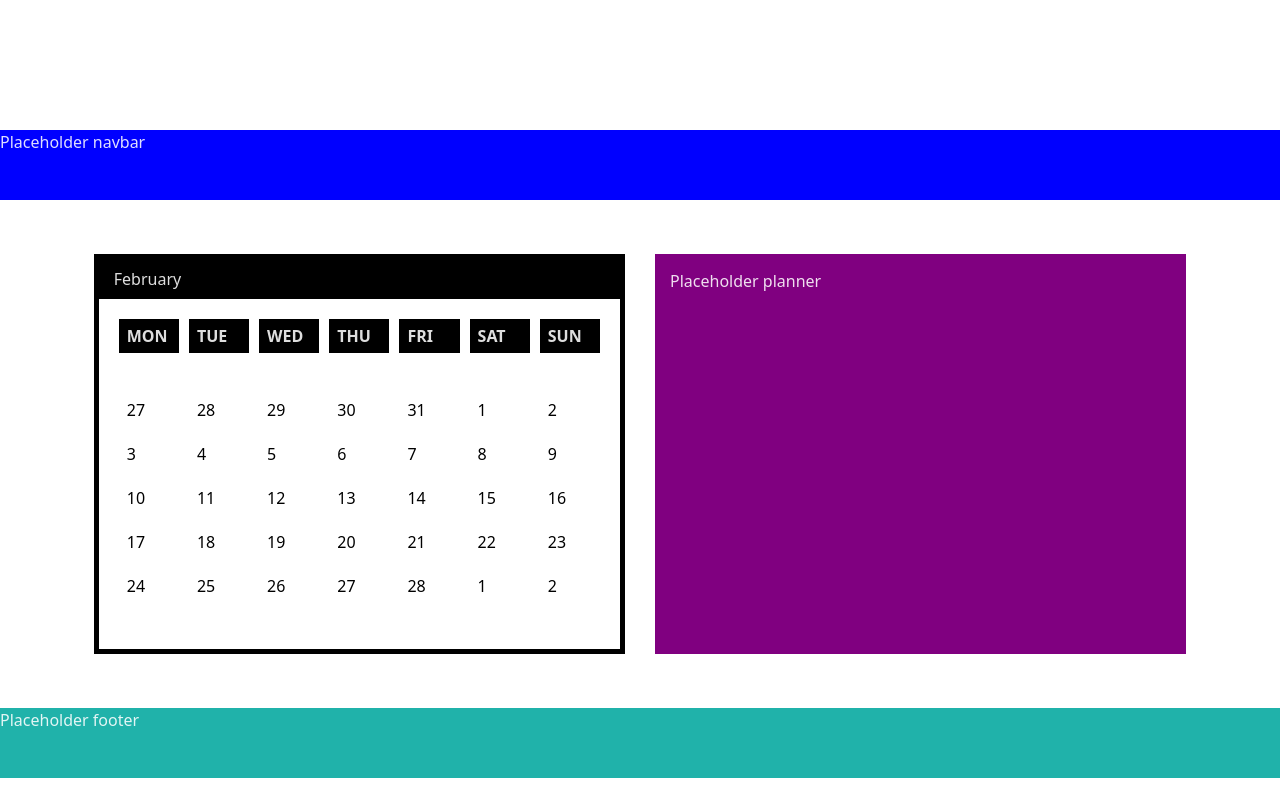
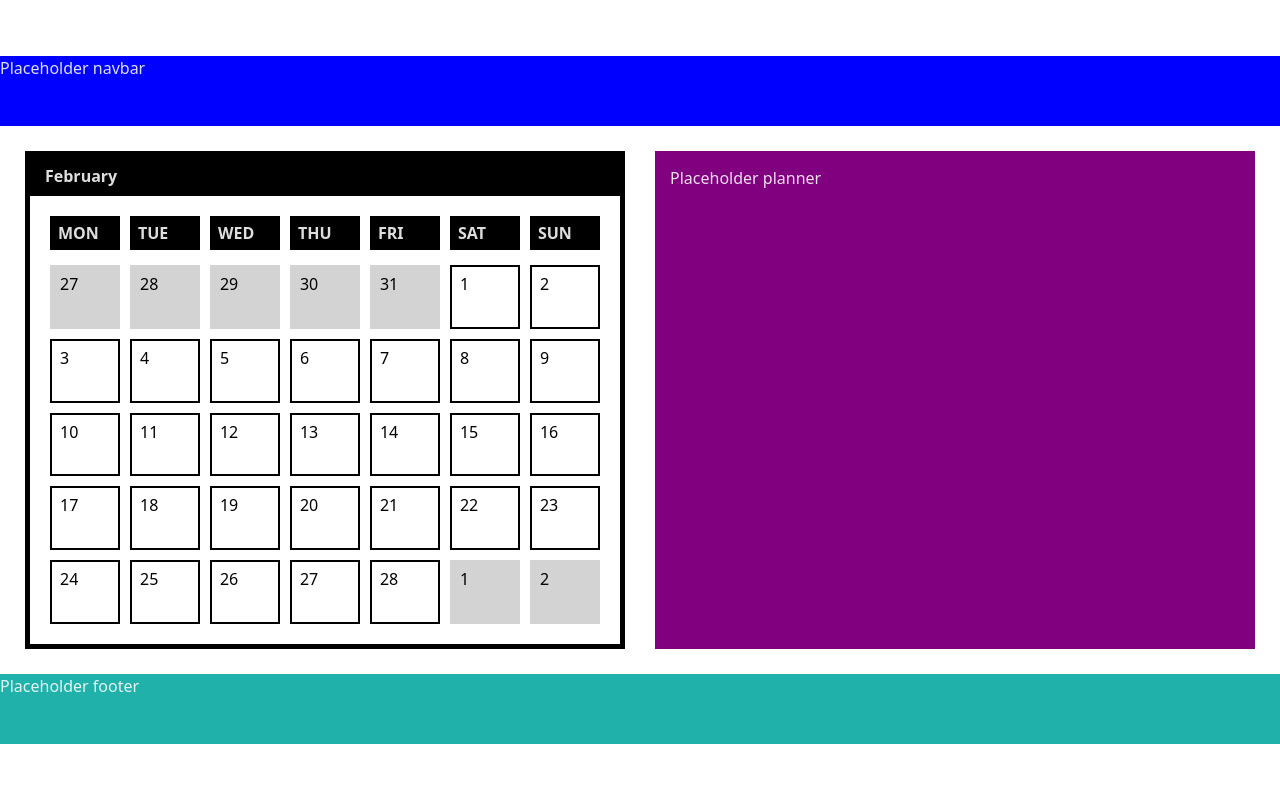
Before and after one commit to jubrito/planner-with-calendar, a React (Vite) app: page / in a window 1280 px wide. Built offline with nearby package versions, Linux system fonts and the light colour scheme.

Commit message:
style: update calendar

```diff
--- a/src/features/Calendar/Calendar.tsx
+++ b/src/features/Calendar/Calendar.tsx
@@ -100,10 +100,15 @@ const Calendar = () => {
       <div className={styles.daysContainer}>
         {currentMonthDaysWithPreviousAndNextMonths().map(
           (filledCurrentMonthDay) => {
+            const combinedClasses = `${styles.dayCell} ${
+              filledCurrentMonthDay.month === currentMonthName
+                ? styles.currentMonthDay
+                : styles.otherMonthDay
+            }`;
             return (
               <div
                 key={filledCurrentMonthDay.month + filledCurrentMonthDay.day}
-                className={styles.dayCell}
+                className={combinedClasses}
               >
                 {filledCurrentMonthDay.day}
               </div>
--- a/src/features/Calendar/_calendar.module.scss
+++ b/src/features/Calendar/_calendar.module.scss
@@ -3,7 +3,7 @@
 
 .calendar {
   grid-area: calendar;
-  border: variables.$small-gap solid black;
+  border: variables.$small-gap solid variables.$main-color;
   margin-left: variables.$margin;
   position: relative;
 }
@@ -14,6 +14,7 @@
   height: $height;
   line-height: $height;
   padding-left: variables.$inner-spacing;
+  font-weight: bold;
 }
 
 .calendarCell {
@@ -25,6 +26,7 @@
 .weekDaysContainer {
   display: flex;
   padding: variables.$inner-spacing;
+  padding-bottom: variables.$small-gap;
   position: relative;
   width: 100%;
 
@@ -40,12 +42,22 @@
   display: flex;
   flex-wrap: wrap;
   padding: variables.$inner-spacing;
+  padding-top: 0;
   position: relative;
   width: 100%;
 
   .dayCell {
+    @extend .calendarCell;
     color: variables.$main-color;
-    @extend .calendarCell;
-    min-width: variables.$calendar-cell-width;
+    width: calc(variables.$calendar-cell-width - (variables.$smaller-gap * 2));
+    aspect-ratio: 1/1;
+  }
+  .currentMonthDay {
+    background: variables.$bg-color;
+    border: variables.$smaller-gap solid variables.$main-color;
+  }
+  .otherMonthDay {
+    background: lightgray;
+    border: variables.$smaller-gap solid lightgray;
   }
 }
--- a/src/pages/Home/_home.module.scss
+++ b/src/pages/Home/_home.module.scss
@@ -1,8 +1,10 @@
+@use "../../../styles/_variables.scss" as variables;
+
 .home {
   display: grid;
   grid-template-columns: repeat(4, 1fr);
-  grid-template-rows: 70px 400px 70px;
-  grid-row-gap: 10%;
+  grid-template-rows: 70px min-content 70px;
+  grid-row-gap: variables.$margin;
   grid-column-gap: 30px;
   grid-template-areas:
     "nav nav nav nav"
--- a/styles/_variables.scss
+++ b/styles/_variables.scss
@@ -1,8 +1,9 @@
 $bg-color: white;
 $main-color: black;
-$margin: 15%;
+$margin: 25px;
 $inner-spacing: 15px;
 $small-gap: 5px;
+$smaller-gap: 2px;
 
 // Calendar
 $numberOfWeekDays: 7;
```
